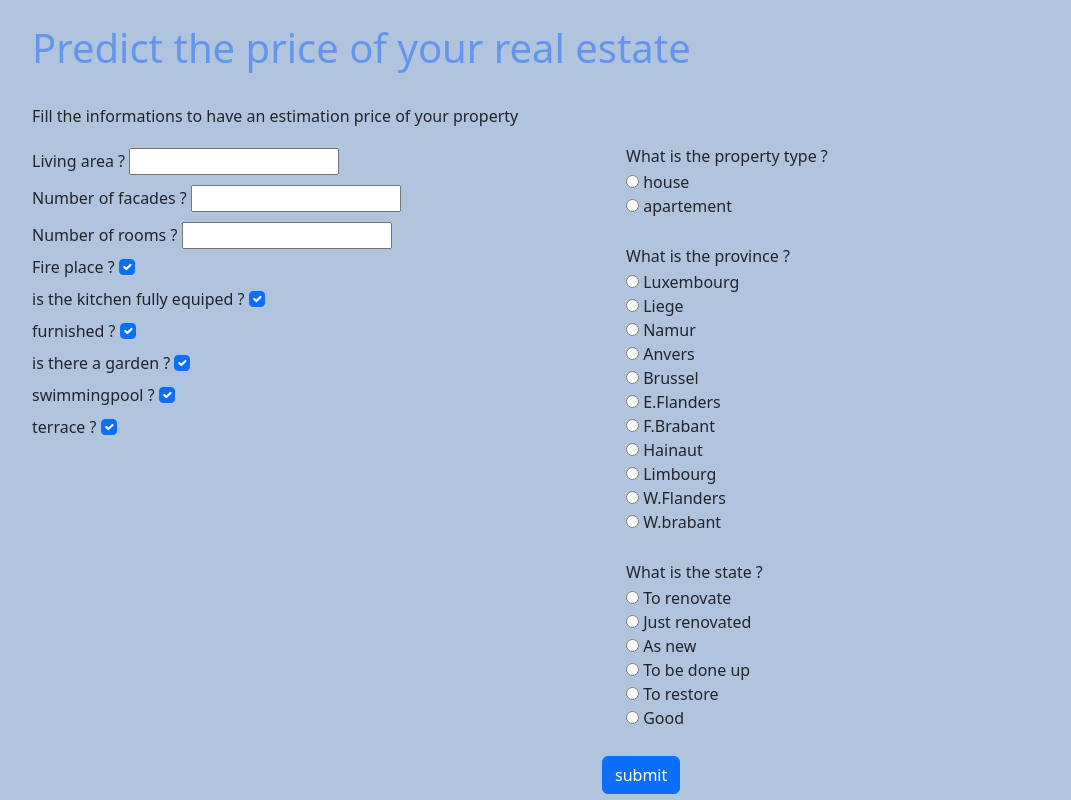
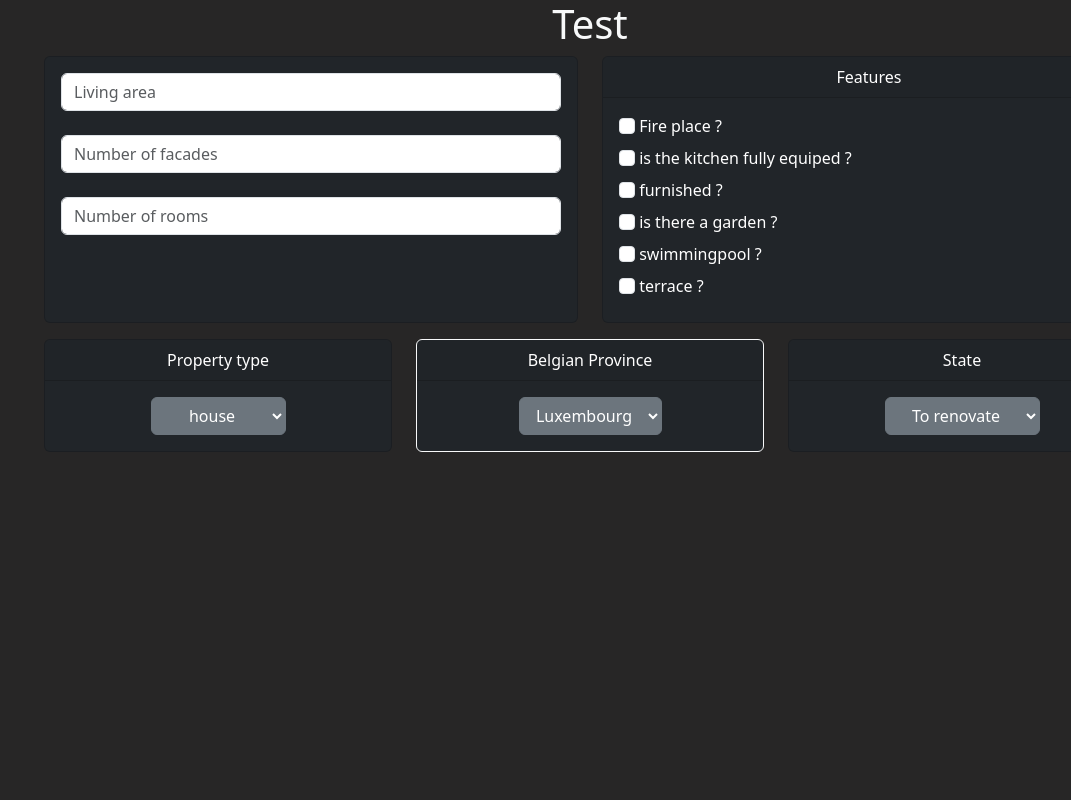
Before and after one commit to Yheloww/real-estate-price-prediction, a Flask app: page / in a window 1280 px wide. Shown: the whole page, without its empty margins (50-1121 px from the left). Run offline with Flask 2, Linux system fonts and the light colour scheme.

Commit message:
html advanced

```diff
--- a/Deployement/app/app.py
+++ b/Deployement/app/app.py
@@ -33,7 +33,7 @@ def name():
 
         return redirect(url_for('predicte'))
 
-    return render_template("form.html",
+    return render_template("test.html",
                             form=form)
 
 @app.route('/predicte', methods=['GET','POST'])
@@ -45,4 +45,4 @@ def predicte():
 
 
 if __name__ == '__main__':
-    app.run(port=5000, host="0.0.0.0", debug=True)
+    app.run(port=5000, debug=True)
--- a/Deployement/app/form.py
+++ b/Deployement/app/form.py
@@ -1,27 +1,26 @@
 from flask_wtf import FlaskForm
-from wtforms import StringField,SubmitField,IntegerField, BooleanField, RadioField
+from wtforms import SubmitField,IntegerField, BooleanField, RadioField, SelectField
 from wtforms.validators import DataRequired, InputRequired
 
 
 #class of the form
 class TestForm(FlaskForm):
-    type_property = RadioField("What is the property type ?",
+    type_property = SelectField("What is the property type ?",
                                choices=['house','apartement'],
                                validators=[InputRequired()])
-    provinces = RadioField("What is the province ?",
+    provinces = SelectField("What is the province ?",
                                choices=['Luxembourg','Liege','Namur','Anvers', 'Brussel', 'E.Flanders', 'F.Brabant',
                                         'Hainaut','Limbourg','W.Flanders', 'W.brabant'],
                                validators=[InputRequired()])
-    building_state = RadioField("What is the state ?",
+    building_state = SelectField("What is the state ?",
                                choices=['To renovate','Just renovated','As new','To be done up', 'To restore','Good'],
                                validators=[InputRequired()])
-    fire_place = BooleanField("Fire place ?", default='checked')
-    kitchen = BooleanField("is the kitchen fully equiped ?",
-                           default='checked')
-    furnished = BooleanField("furnished ?", default='checked')
-    garden = BooleanField("is there a garden ?", default='checked')
-    swim = BooleanField("swimmingpool ?", default='checked')
-    terrace = BooleanField("terrace ?", default='checked')
+    fire_place = BooleanField("Fire place ?")
+    kitchen = BooleanField("is the kitchen fully equiped ?")
+    furnished = BooleanField("furnished ?")
+    garden = BooleanField("is there a garden ?")
+    swim = BooleanField("swimmingpool ?")
+    terrace = BooleanField("terrace ?")
 
     number_bedroom = IntegerField("Number of rooms ?", validators=[DataRequired()])
     living_area = IntegerField("Living area ?", validators=[DataRequired()])
--- a/Deployement/app/templates/base.html
+++ b/Deployement/app/templates/base.html
@@ -1,34 +1,41 @@
-<!doctype html>
+<!DOCTYPE html>
 <html lang="en">
   <head>
-    <meta charset="utf-8">
-    <meta name="viewport" content="width=device-width, initial-scale=1">
+    <meta charset="utf-8" />
+    <meta name="viewport" content="width=device-width, initial-scale=1" />
     <title>Predict the price</title>
-    <link href="https://cdn.jsdelivr.net/npm/bootstrap@5.3.0-alpha1/dist/css/bootstrap.min.css" rel="stylesheet" integrity="sha384-GLhlTQ8iRABdZLl6O3oVMWSktQOp6b7In1Zl3/Jr59b6EGGoI1aFkw7cmDA6j6gD" crossorigin="anonymous">
+    <link
+      href="https://cdn.jsdelivr.net/npm/bootstrap@5.3.0-alpha1/dist/css/bootstrap.min.css"
+      rel="stylesheet"
+      integrity="sha384-GLhlTQ8iRABdZLl6O3oVMWSktQOp6b7In1Zl3/Jr59b6EGGoI1aFkw7cmDA6j6gD"
+      crossorigin="anonymous"
+    />
     <style>
-    body{
-      background-color: lightsteelblue;
-      width : 100%;
-    }
-    h2 {
-      color:cornflowerblue ;
-      font-size: 40px;
-    }
-    ul{
-    list-style-type: none;
-    padding-left: 10000;
-    }
-
+      body{
+        background-color: rgb(39, 38, 38);
+      }
+      ul{
+        list-style: none;
+      }
     </style>
   </head>
   <body>
-    <br/>
-    <div class="container">
-    {% block content %}
+      <div class="container">{% block content %} {% endblock %}</div>
 
-    {% endblock %}
-    </div>
-
-    <script src="https://cdn.jsdelivr.net/npm/bootstrap@5.3.0-alpha1/dist/js/bootstrap.bundle.min.js" integrity="sha384-w76AqPfDkMBDXo30jS1Sgez6pr3x5MlQ1ZAGC+nuZB+EYdgRZgiwxhTBTkF7CXvN" crossorigin="anonymous"></script>
+      <script
+        src="https://cdn.jsdelivr.net/npm/bootstrap@5.3.0-alpha1/dist/js/bootstrap.bundle.min.js"
+        integrity="sha384-w76AqPfDkMBDXo30jS1Sgez6pr3x5MlQ1ZAGC+nuZB+EYdgRZgiwxhTBTkF7CXvN"
+        crossorigin="anonymous"
+      ></script>
+      <script
+        src="https://cdn.jsdelivr.net/npm/@popperjs/core@2.11.6/dist/umd/popper.min.js"
+        integrity="sha384-oBqDVmMz9ATKxIep9tiCxS/Z9fNfEXiDAYTujMAeBAsjFuCZSmKbSSUnQlmh/jp3"
+        crossorigin="anonymous"
+      ></script>
+      <script
+        src="https://cdn.jsdelivr.net/npm/bootstrap@5.3.0-alpha1/dist/js/bootstrap.min.js"
+        integrity="sha384-mQ93GR66B00ZXjt0YO5KlohRA5SY2XofN4zfuZxLkoj1gXtW8ANNCe9d5Y3eG5eD"
+        crossorigin="anonymous"
+      ></script>
   </body>
 </html>
--- /dev/null
+++ b/Deployement/app/templates/test.html
@@ -0,0 +1,74 @@
+{% extends 'base.html' %}
+
+{% block content %}
+
+<h1 class="text-light text-center">Test</h1>
+<div class="container-fluid">
+    <div class="row">
+        <div class="col d-flex justify-content-center border-light">
+          <div class="card text-bg-dark mb-3 w-100">
+              <div class="card-body">
+                <p class="card-text">
+                    {{ form.living_area(class="form-control",placeholder="Living area")}}
+                </br>
+                      {{ form.facades_number(class="form-control", placeholder="Number of facades")}}
+                </br> {{ form.number_bedroom(class="form-control", placeholder="Number of rooms") }}
+                </p>
+            </div>
+            </div>
+        </div>
+        <div class="col border-light d-flex justify-content-center">
+          <div class="card text-bg-dark mb-3 w-100">
+              <div class="card-header text-center">Features</div>
+              <div class="card-body">
+                <p class="card-text">
+            {{ form.fire_place(class="form-check-input" )}}
+            {{ form.fire_place.label(class="form-label")}}
+            <br/>
+            {{ form.kitchen(class="form-check-input" )}}
+            {{ form.kitchen.label(class="form-label")}}
+            <br/>
+            {{ form.furnished(class="form-check-input" )}}
+            {{ form.furnished.label(class="form-label")}}
+            <br/>
+            {{ form.garden(class="form-check-input" )}}
+            {{ form.garden.label(class="form-label")}}
+            <br/>
+            {{ form.swim(class="form-check-input" )}}
+            {{ form.swim.label(class="form-label")}}
+            <br/>
+            {{ form.terrace(class="form-check-input" )}}
+            {{ form.terrace.label(class="form-label")}}
+            <br/>
+                </p>
+              </div>
+            </div>
+        </div>
+    </div>
+    <div class="row">
+      <div class="col d-flex justify-content-center border-light">
+        <div class="card text-bg-dark mb-3 w-100 ">
+            <div class="card-header text-center">Property type</div>
+            <div class="card-body text-center">
+              <p class="card-text ">{{ form.type_property(class="btn btn-secondary dropdown-toggle")}}</p>
+            </div>
+          </div>
+      </div>
+      <div class="col d-flex justify-content-center">
+        <div class="card text-bg-dark mb-3 w-100 border-light">
+            <div class="card-header text-center">Belgian Province</div>
+            <div class="card-body text-center">
+              <p class="card-text">{{ form.provinces(class="btn btn-secondary dropdown-toggle")}}</p>
+            </div>
+          </div>
+      </div>
+      <div class="col d-flex justify-content-center border-light">
+        <div class="card text-bg-dark mb-3 w-100">
+            <div class="card-header text-center">State</div>
+            <div class="card-body text-center">
+              <p class="card-text">{{ form.building_state(class="btn btn-secondary dropdown-toggle" )}}</p>
+            </div>
+        </div>
+    </div>
+
+{% endblock %}
```
